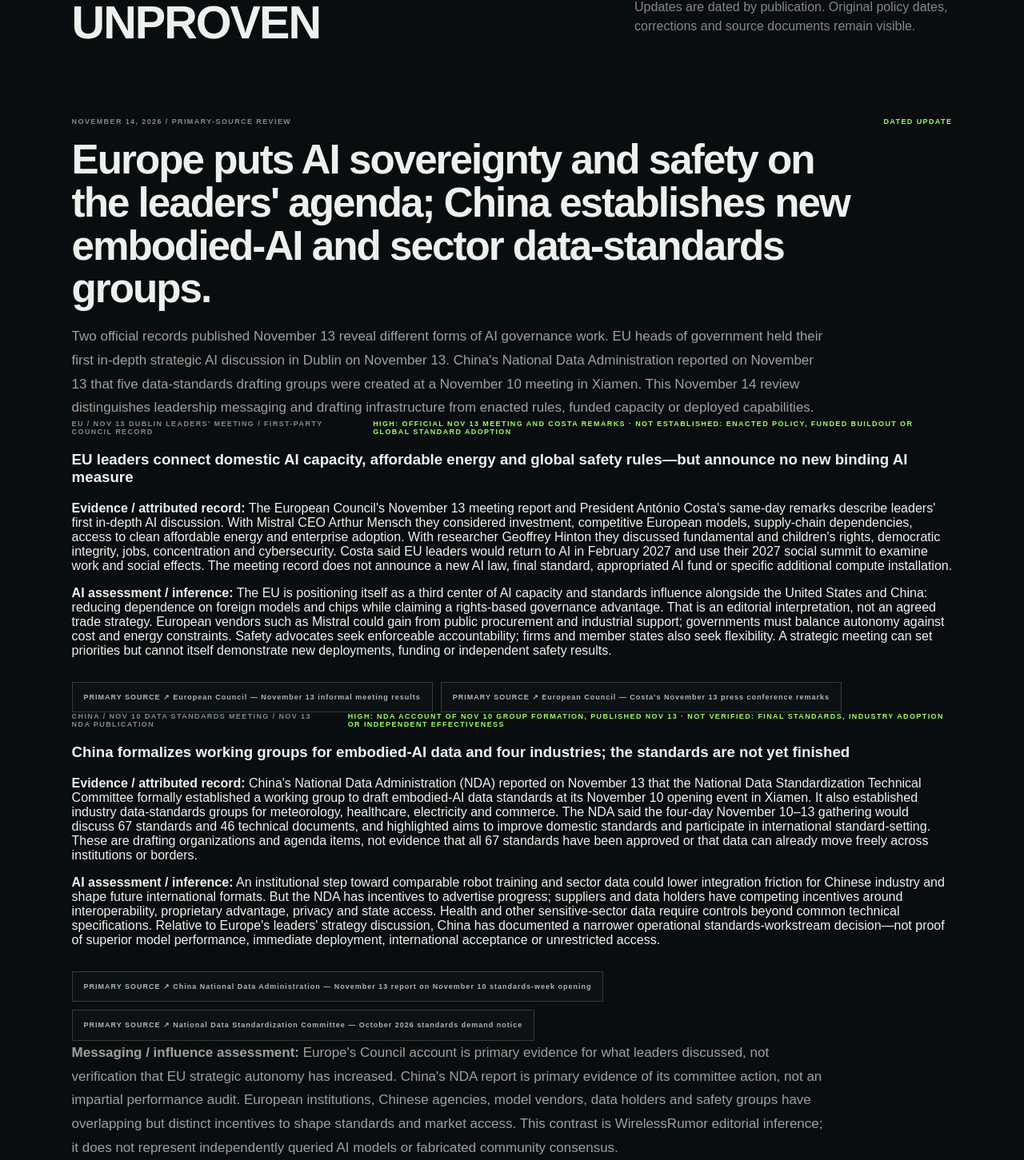
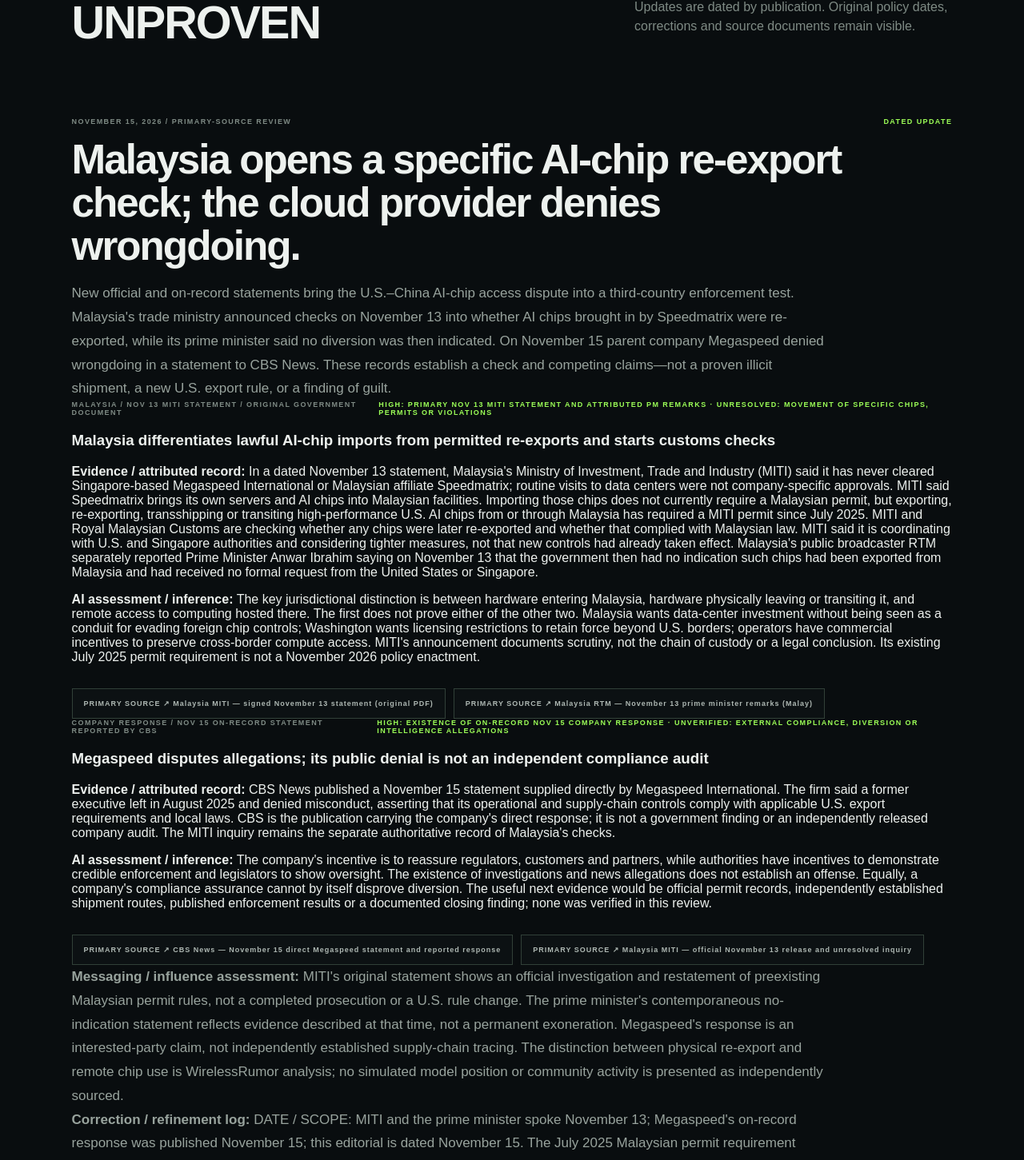
Before and after one commit to stjames22/wirelessrumor, a Next.js app: page /geopolitics in a window 1280 px wide. Shown: the part 4827-6278 px from the top of the page at 80% size. Built offline with nearby package versions, Linux system fonts and the light colour scheme.

Commit message:
editorial: Nov 15 Malaysia AI-chip re-export checks and company response

```diff
--- a/app/geopolitics/page.tsx
+++ b/app/geopolitics/page.tsx
@@ -84,6 +84,64 @@ const briefs = [
 
 
 const datedEditorialUpdates = [
+  {
+    "date": "NOVEMBER 15, 2026",
+    "slug": "2026-11-15-malaysia-chip-reexport-checks-megaspeed-response",
+    "title": "Malaysia opens a specific AI-chip re-export check; the cloud provider denies wrongdoing.",
+    "overview": "New official and on-record statements bring the U.S.–China AI-chip access dispute into a third-country enforcement test. Malaysia's trade ministry announced checks on November 13 into whether AI chips brought in by Speedmatrix were re-exported, while its prime minister said no diversion was then indicated. On November 15 parent company Megaspeed denied wrongdoing in a statement to CBS News. These records establish a check and competing claims—not a proven illicit shipment, a new U.S. export rule, or a finding of guilt.",
+    "developments": [
+      {
+        "label": "MALAYSIA / NOV 13 MITI STATEMENT / ORIGINAL GOVERNMENT DOCUMENT",
+        "headline": "Malaysia differentiates lawful AI-chip imports from permitted re-exports and starts customs checks",
+        "fact": "In a dated November 13 statement, Malaysia's Ministry of Investment, Trade and Industry (MITI) said it has never cleared Singapore-based Megaspeed International or Malaysian affiliate Speedmatrix; routine visits to data centers were not company-specific approvals. MITI said Speedmatrix brings its own servers and AI chips into Malaysian facilities. Importing those chips does not currently require a Malaysian permit, but exporting, re-exporting, transshipping or transiting high-performance U.S. AI chips from or through Malaysia has required a MITI permit since July 2025. MITI and Royal Malaysian Customs are checking whether any chips were later re-exported and whether that complied with Malaysian law. MITI said it is coordinating with U.S. and Singapore authorities and considering tighter measures, not that new controls had already taken effect. Malaysia's public broadcaster RTM separately reported Prime Minister Anwar Ibrahim saying on November 13 that the government then had no indication such chips had been exported from Malaysia and had received no formal request from the United States or Singapore.",
+        "assessment": "The key jurisdictional distinction is between hardware entering Malaysia, hardware physically leaving or transiting it, and remote access to computing hosted there. The first does not prove either of the other two. Malaysia wants data-center investment without being seen as a conduit for evading foreign chip controls; Washington wants licensing restrictions to retain force beyond U.S. borders; operators have commercial incentives to preserve cross-border compute access. MITI's announcement documents scrutiny, not the chain of custody or a legal conclusion. Its existing July 2025 permit requirement is not a November 2026 policy enactment.",
+        "confidence": "HIGH: PRIMARY NOV 13 MITI STATEMENT AND ATTRIBUTED PM REMARKS · UNRESOLVED: MOVEMENT OF SPECIFIC CHIPS, PERMITS OR VIOLATIONS",
+        "sources": [
+          [
+            "Malaysia MITI — signed November 13 statement (original PDF)",
+            "https://www.miti.gov.my/miti/resources/Speech/MEDIA_STATEMENT_13112026.pdf"
+          ],
+          [
+            "Malaysia RTM — November 13 prime minister remarks (Malay)",
+            "https://berita.rtm.gov.my/nasional/senarai-berita-nasional/senarai-artikel/tiada-petunjuk-cip-ai-berprestasi-tinggi-dieksport-dari-malaysia-pm/"
+          ]
+        ]
+      },
+      {
+        "label": "COMPANY RESPONSE / NOV 15 ON-RECORD STATEMENT REPORTED BY CBS",
+        "headline": "Megaspeed disputes allegations; its public denial is not an independent compliance audit",
+        "fact": "CBS News published a November 15 statement supplied directly by Megaspeed International. The firm said a former executive left in August 2025 and denied misconduct, asserting that its operational and supply-chain controls comply with applicable U.S. export requirements and local laws. CBS is the publication carrying the company's direct response; it is not a government finding or an independently released company audit. The MITI inquiry remains the separate authoritative record of Malaysia's checks.",
+        "assessment": "The company's incentive is to reassure regulators, customers and partners, while authorities have incentives to demonstrate credible enforcement and legislators to show oversight. The existence of investigations and news allegations does not establish an offense. Equally, a company's compliance assurance cannot by itself disprove diversion. The useful next evidence would be official permit records, independently established shipment routes, published enforcement results or a documented closing finding; none was verified in this review.",
+        "confidence": "HIGH: EXISTENCE OF ON-RECORD NOV 15 COMPANY RESPONSE · UNVERIFIED: EXTERNAL COMPLIANCE, DIVERSION OR INTELLIGENCE ALLEGATIONS",
+        "sources": [
+          [
+            "CBS News — November 15 direct Megaspeed statement and reported response",
+            "https://www.cbsnews.com/news/nvidia-alice-huang-jensen-ai-china-singapore-megaspeed/"
+          ],
+          [
+            "Malaysia MITI — official November 13 release and unresolved inquiry",
+            "https://www.miti.gov.my/index.php/announcements/view/999"
+          ]
+        ]
+      }
+    ],
+    "messaging": "MITI's original statement shows an official investigation and restatement of preexisting Malaysian permit rules, not a completed prosecution or a U.S. rule change. The prime minister's contemporaneous no-indication statement reflects evidence described at that time, not a permanent exoneration. Megaspeed's response is an interested-party claim, not independently established supply-chain tracing. The distinction between physical re-export and remote chip use is WirelessRumor analysis; no simulated model position or community activity is presented as independently sourced.",
+    "correction": "DATE / SCOPE: MITI and the prime minister spoke November 13; Megaspeed's on-record response was published November 15; this editorial is dated November 15. The July 2025 Malaysian permit requirement predates this story. No actual re-export, export-control breach, Chinese end-user shipment, new U.S. BIS rule, formal charge or conclusive clearance is established here. This supplements November 11–13 chip procurement and congressional scrutiny coverage without altering those articles or their correction records.",
+    "sources": [
+      [
+        "Malaysia MITI — November 13 primary statement",
+        "https://www.miti.gov.my/miti/resources/Speech/MEDIA_STATEMENT_13112026.pdf"
+      ],
+      [
+        "RTM Malaysia — November 13 prime minister remarks",
+        "https://berita.rtm.gov.my/nasional/senarai-berita-nasional/senarai-artikel/tiada-petunjuk-cip-ai-berprestasi-tinggi-dieksport-dari-malaysia-pm/"
+      ],
+      [
+        "CBS News — November 15 on-record company response",
+        "https://www.cbsnews.com/news/nvidia-alice-huang-jensen-ai-china-singapore-megaspeed/"
+      ]
+    ]
+  },
   {
     "date": "NOVEMBER 14, 2026",
     "slug": "2026-11-14-eu-ai-sovereignty-china-embodied-data-standards",
```
